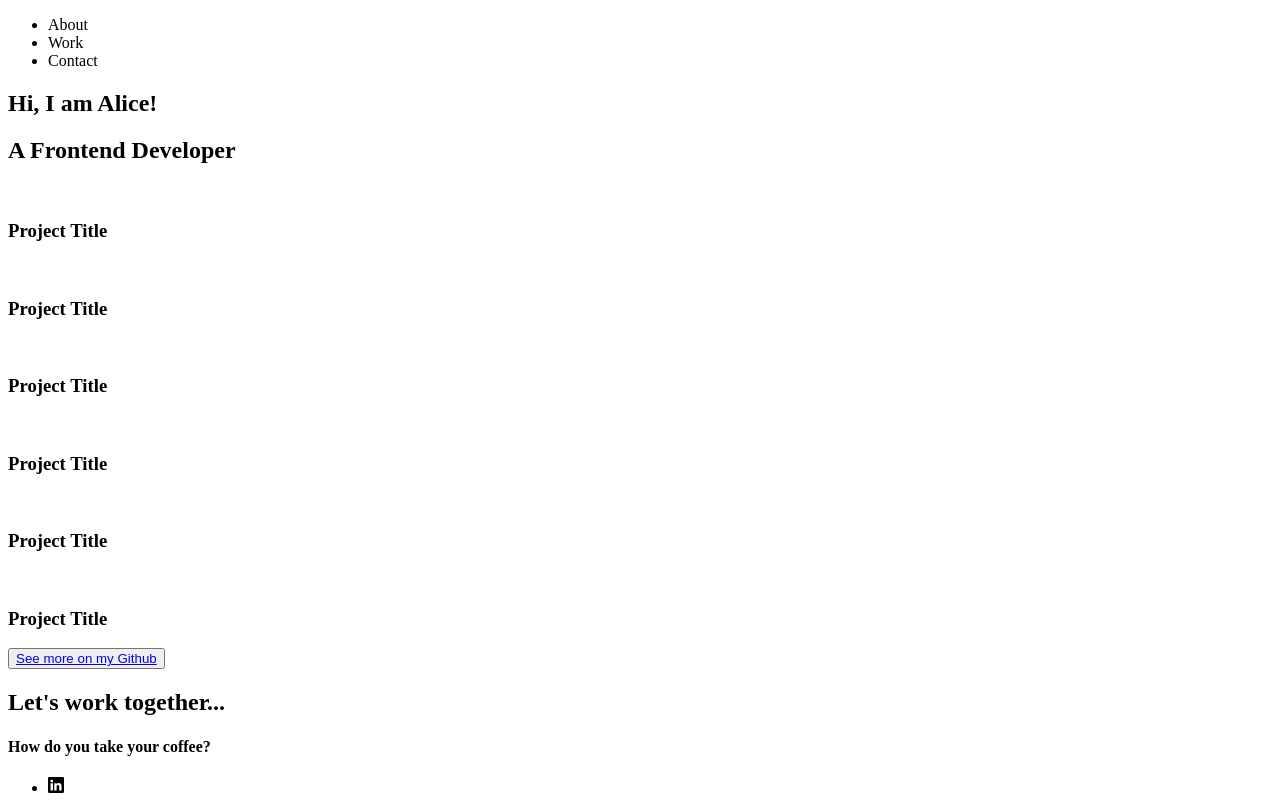
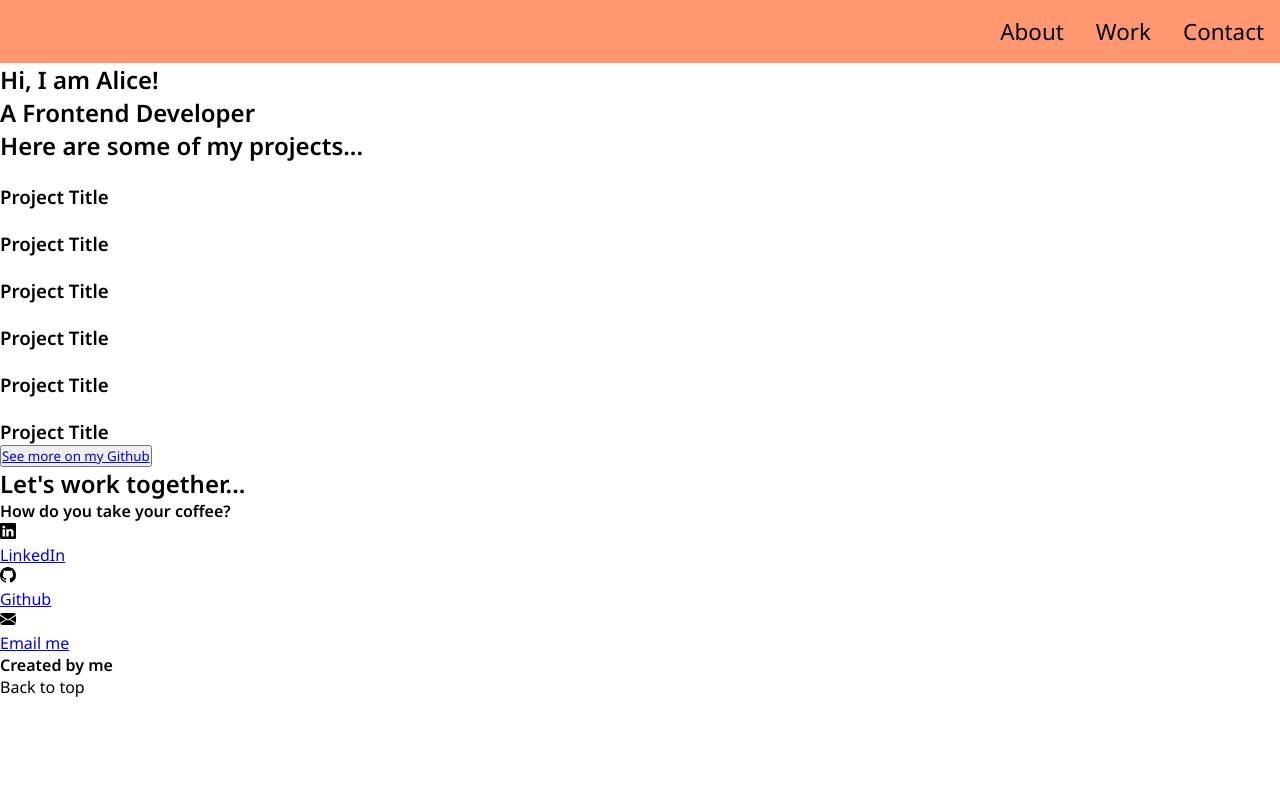
Before and after one commit to alicefq/portfolio, a plain HTML site: page index.html in a window 1280 px wide. Shown: the top 800 px of the page. Drawn offline with Linux system fonts and the light colour scheme.

Commit message:
add colour vars and navbar styles
Added color vars, basic css styling, and styling of navbar

```diff
--- a/index.html
+++ b/index.html
@@ -5,7 +5,10 @@
     <meta http-equiv="X-UA-Compatible" content="IE=edge">
     <meta name="viewport" content="width=device-width, initial-scale=1.0">
     <link rel="stylesheet" href="./styles.css">
-    <title>Alice's Portfolio Website</title>
+    <!-- Google Fonts -->
+    <link rel="preconnect" href="https://fonts.googleapis.com">
+<link rel="preconnect" href="https://fonts.gstatic.com" crossorigin>
+<link href="https://fonts.googleapis.com/css2?family=Noto+Sans:ital,wght@0,200;0,400;0,600;1,400&display=swap" rel="stylesheet">
 </head>
 <body>
     <!-- NavBar -->
@@ -17,12 +20,14 @@
         </ul>
     </nav>
     <!-- Welcome section -->
+    <main>
     <section id="welcome-section">
         <h1>Hi, I am Alice!</h1>
         <h2>A Frontend Developer</h2>
     </section>
     <!-- Projects section -->
     <section id="projects">
+        <h2>Here are some of my projects...</h2>
         <div class="projects-tile">
             <img class="project-img" src="" alt="">
             <h3>Project Title</h3>
@@ -70,5 +75,10 @@
             </ul>
         </div>
     </section>
+</main>
+<footer>
+    <h4>Created by me</h4>
+    <p>Back to top</p>
+</footer>
 </body>
 </html>
--- a/styles.css
+++ b/styles.css
@@ -0,0 +1,32 @@
+* {
+    margin: 0;
+    padding: 0;
+    box-sizing: border-box;
+    font-family: 'Noto sans', sans-serif;
+}
+
+/* Vars */
+:root {
+    --lightmint: #E5F9E0;
+    --brightpurple: #9593D3;
+    --darkpurple: #382633;
+    --brown: #96705B;
+    --orange: #FF9770;
+}
+
+/* Navbar Styles */
+nav {
+    width: 100%;
+    background-color: var(--orange);
+}
+nav > ul {
+    list-style: none;
+    display: flex;
+    flex-direction: row;
+    align-items: space-between;
+    justify-content: end;
+}
+nav > ul > li {
+    padding: 1rem;
+    font-size: 1.4rem;
+}
```
